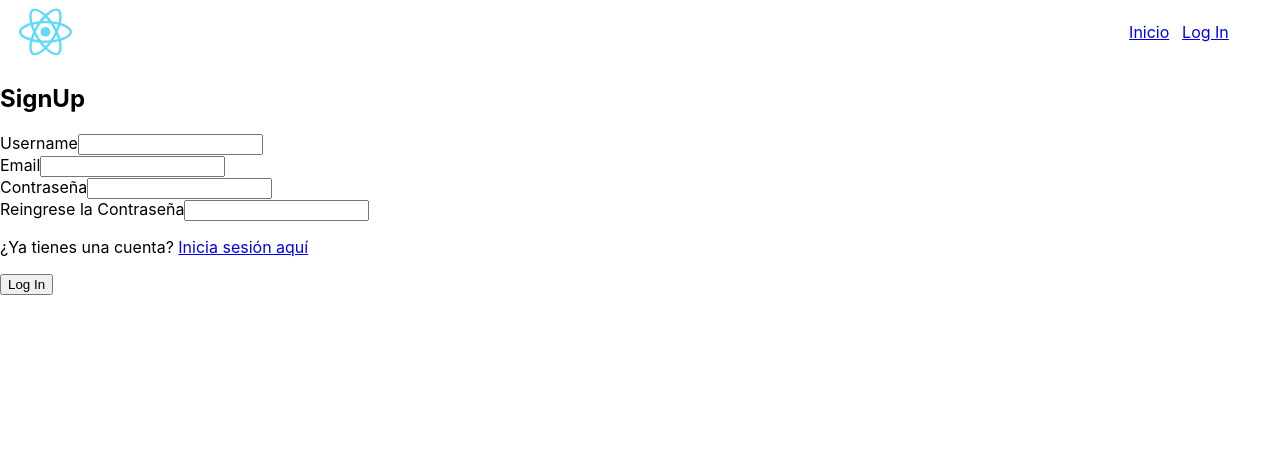
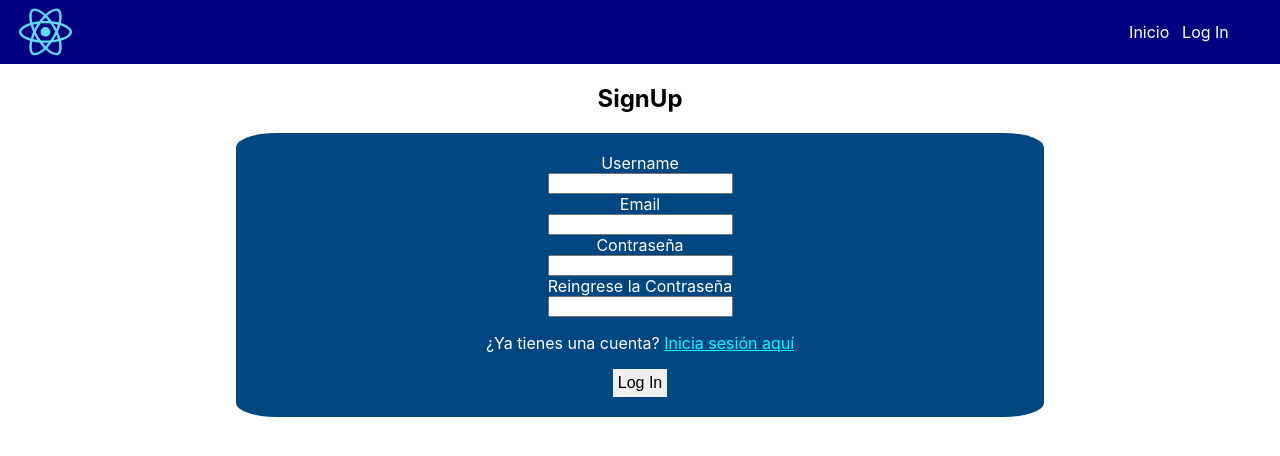
Before and after one commit to VladimirVarelaH/Blog, a React (Create React App) app in the folder client/: page /signup in a window 1280 px wide. Shown: the top 456 px of the page. Built offline with nearby package versions, Linux system fonts and the light colour scheme.

Commit message:
Se agregaron estilos a la página

```diff
--- a/client/src/generals/input_form.jsx
+++ b/client/src/generals/input_form.jsx
@@ -1,4 +1,5 @@
 import React from "react";
+import './style.css'
 
 function FormSection(props){
     let value = ''
@@ -8,7 +9,7 @@ function FormSection(props){
         value=''
     }
     return(
-        <div key={props.id}>
+        <div key={props.id} className="form_section">
             <label htmlFor={props.id}>{props.text}</label>
             <input type={props.type} name={props.id} id={props.id} onChange={props.handler} value={value}/>
         </div>
--- /dev/null
+++ b/client/src/generals/style.css
@@ -0,0 +1,5 @@
+.form_section{
+    display: flex;
+    flex-direction: column;
+    align-items: center;
+}
--- a/client/src/login/index.jsx
+++ b/client/src/login/index.jsx
@@ -1,5 +1,7 @@
 import React, {useState} from "react";
 import { Link } from "react-router-dom";
+
+import './style.css'
 
 import Button from "../generals/button.jsx";
 import FormSection from "../generals/input_form.jsx";
@@ -20,13 +22,13 @@ function LogIn(){
     }
 
     return (
-        <section>
+        <section className="container_login">
             <h1>Login</h1>
             <form>
                 <FormSection text='Username' id='username' type='text' handler={dataHandler} value={data.username}/>
                 <FormSection text='Password' id='password' type='password' handler={dataHandler} value={data.password}/>
                 <p>¿No tienes una cuenta? <Link to={'/signup'}>Regístrate aquí</Link></p>
-                <Button text='Log In' handler={validateData}/>
+                <Button text='Log In' handler={validateData} className='form_button'/>
             </form>
         </section>
     );
--- /dev/null
+++ b/client/src/login/style.css
@@ -0,0 +1,32 @@
+.container_login{
+    display: flex;
+    flex-direction: column;
+    align-items: center;
+}
+
+.container_login form{
+    width: 40%;
+    padding: 20px;
+    background-color: rgb(0, 70, 128);
+    color: white;
+    border-radius: 5%;
+    display: flex;
+    flex-direction: column;
+    align-items: center;
+
+}
+
+.container_login form a{
+    color: cyan;
+}
+
+/* .form_button{
+    font-size: 1rem;
+    border: none;
+    padding: 5px;
+}
+.form_button:hover{
+    background-color: navy;
+    color: cyan;
+    border: none;
+} */
--- a/client/src/nav/style.css
+++ b/client/src/nav/style.css
@@ -3,6 +3,7 @@ nav{
     justify-content: space-between;
     align-items: center;
     padding-right: 3vw;
+    background-color: navy;
 }
 
 nav img{
@@ -11,4 +12,12 @@ nav img{
 
 nav div a{
     margin-right: 1vw;
+    color: white;
+    text-decoration: none;
 }
+nav div a:hover{
+    color: rgb(7, 206, 206);
+}
+nav div a:active{
+    color: rgb(25, 161, 161);
+}
--- a/client/src/signup/index.jsx
+++ b/client/src/signup/index.jsx
@@ -1,5 +1,7 @@
 import React, {useState} from "react";
 import { Link } from "react-router-dom";
+
+import './style.css';
 
 import Button from "../generals/button.jsx";
 import FormSection from "../generals/input_form.jsx";
@@ -22,7 +24,7 @@ function SignUp(){
         }
     }
     return (
-        <section>
+        <section className="container">
             <h1>SignUp</h1>
             <form>
                 <FormSection text='Username' id='username' type='text' handler={dataHandler} value={data.username}/>
@@ -31,7 +33,7 @@ function SignUp(){
                 <FormSection text='Reingrese la Contraseña' id='password_validator' type='password' handler={dataHandler} value={data.password_validator}/>
 
                 <p>¿Ya tienes una cuenta? <Link to={'/login'}>Inicia sesión aquí</Link></p>
-                <Button text='Log In' handler={validateData}/>
+                <Button text='Log In' handler={validateData} className='form_button'/>
             </form>
         </section>
     );
--- /dev/null
+++ b/client/src/signup/style.css
@@ -0,0 +1,32 @@
+.container{
+    display: flex;
+    flex-direction: column;
+    align-items: center;
+}
+
+.container form{
+    width: 60%;
+    padding: 20px;
+    background-color: rgb(0, 70, 128);
+    color: white;
+    border-radius: 5%;
+    display: flex;
+    flex-direction: column;
+    align-items: center;
+
+}
+
+.container form a{
+    color: cyan;
+}
+
+.form_button{
+    font-size: 1rem;
+    border: none;
+    padding: 5px;
+}
+.form_button:hover{
+    background-color: navy;
+    color: cyan;
+    border: none;
+}
```
